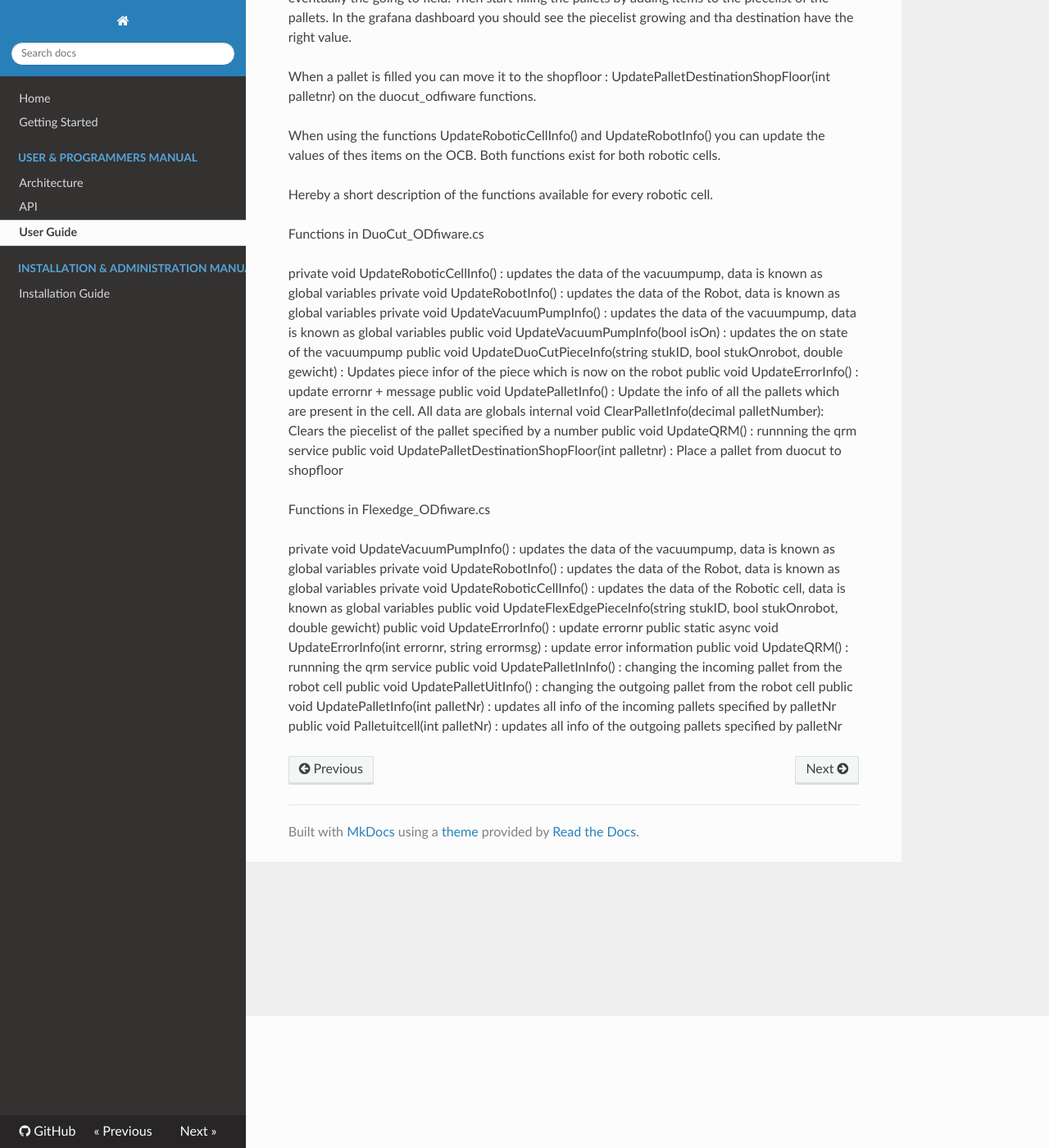
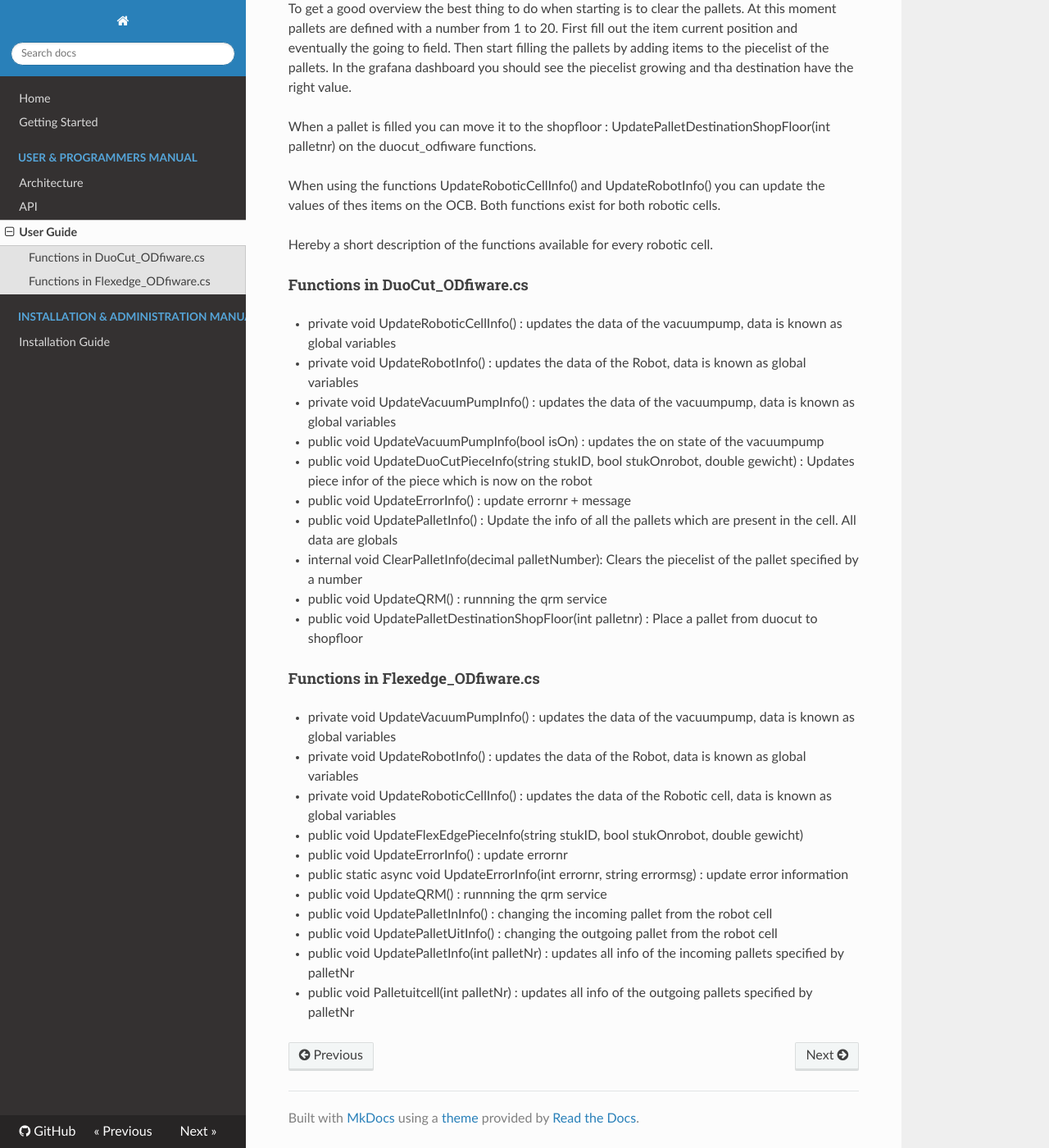
Before and after one commit to ramp-eu/JS2SF, an MkDocs documentation site: the page built from docs/usermanual.md, in a window 1280 px wide and 1400 px high, scrolled down 161 px. Shown: the whole window at 82% size. Built offline with MkDocs 1.6.1, drawn with Linux system fonts in a browser that asks for light colours; nearby versions of some CDN libraries; old or Windows-style settings are respelled for this version of MkDocs.

Commit message:
Update usermanual.md

```diff
--- a/docs/usermanual.md
+++ b/docs/usermanual.md
@@ -8,31 +11,31 @@ When using the functions UpdateRoboticCellInfo() and UpdateRobotInfo() you can u
 
 Hereby a short description of the functions available for every robotic cell.
 
-Functions in DuoCut_ODfiware.cs
+#### Functions in DuoCut_ODfiware.cs
 
-private void UpdateRoboticCellInfo() : updates the data of the vacuumpump, data is known as global variables
-private void UpdateRobotInfo() : updates the data of the Robot, data is known as global variables
-private void UpdateVacuumPumpInfo() : updates the data of the vacuumpump, data is known as global variables
-public void UpdateVacuumPumpInfo(bool isOn) : updates the  on state of the vacuumpump
-public void UpdateDuoCutPieceInfo(string stukID, bool stukOnrobot, double gewicht) : Updates piece infor of the piece which is now on the robot
-public void UpdateErrorInfo() : update errornr + message
-public void UpdatePalletInfo() : Update the info of all the pallets which are present in the cell. All data are globals
-internal void ClearPalletInfo(decimal palletNumber): Clears the piecelist of the pallet specified by a number
-public void UpdateQRM() : runnning the qrm service
-public void UpdatePalletDestinationShopFloor(int palletnr) : Place a pallet from duocut to shopfloor
+- private void UpdateRoboticCellInfo() : updates the data of the vacuumpump, data is known as global variables
+- private void UpdateRobotInfo() : updates the data of the Robot, data is known as global variables
+- private void UpdateVacuumPumpInfo() : updates the data of the vacuumpump, data is known as global variables
+- public void UpdateVacuumPumpInfo(bool isOn) : updates the  on state of the vacuumpump
+- public void UpdateDuoCutPieceInfo(string stukID, bool stukOnrobot, double gewicht) : Updates piece infor of the piece which is now on the robot
+- public void UpdateErrorInfo() : update errornr + message
+- public void UpdatePalletInfo() : Update the info of all the pallets which are present in the cell. All data are globals
+- internal void ClearPalletInfo(decimal palletNumber): Clears the piecelist of the pallet specified by a number
+- public void UpdateQRM() : runnning the qrm service
+- public void UpdatePalletDestinationShopFloor(int palletnr) : Place a pallet from duocut to shopfloor
 
 
 
-Functions in Flexedge_ODfiware.cs
+#### Functions in Flexedge_ODfiware.cs
 
-private void UpdateVacuumPumpInfo() : updates the data of the vacuumpump, data is known as global variables
-private void UpdateRobotInfo() : updates the data of the Robot, data is known as global variables
-private void UpdateRoboticCellInfo() : updates the data of the Robotic cell, data is known as global variables
-public void UpdateFlexEdgePieceInfo(string stukID, bool stukOnrobot, double gewicht)
-public void UpdateErrorInfo() : update errornr
-public static async void UpdateErrorInfo(int errornr, string errormsg) : update error information
-public void UpdateQRM() : runnning the qrm service
-public void UpdatePalletInInfo() : changing the incoming pallet from the robot cell
-public void UpdatePalletUitInfo() : changing the outgoing pallet from the robot cell
-public void UpdatePalletInfo(int palletNr) : updates all info of the incoming pallets specified by palletNr
-public void Palletuitcell(int palletNr) : updates all info of the outgoing pallets specified by palletNr
+- private void UpdateVacuumPumpInfo() : updates the data of the vacuumpump, data is known as global variables
+- private void UpdateRobotInfo() : updates the data of the Robot, data is known as global variables
+- private void UpdateRoboticCellInfo() : updates the data of the Robotic cell, data is known as global variables
+- public void UpdateFlexEdgePieceInfo(string stukID, bool stukOnrobot, double gewicht)
+- public void UpdateErrorInfo() : update errornr
+- public static async void UpdateErrorInfo(int errornr, string errormsg) : update error information
+- public void UpdateQRM() : runnning the qrm service
+- public void UpdatePalletInInfo() : changing the incoming pallet from the robot cell
+- public void UpdatePalletUitInfo() : changing the outgoing pallet from the robot cell
+- public void UpdatePalletInfo(int palletNr) : updates all info of the incoming pallets specified by palletNr
+- public void Palletuitcell(int palletNr) : updates all info of the outgoing pallets specified by palletNr
```
Also changed, not shown: other parts of docs/usermanual.md (+3 -0 lines).
